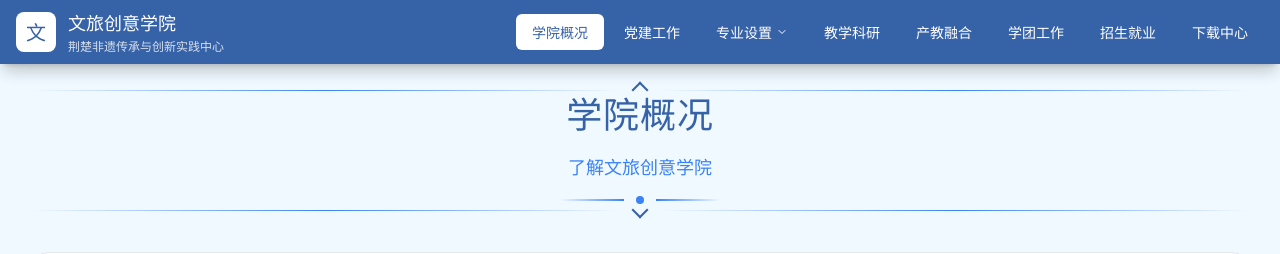
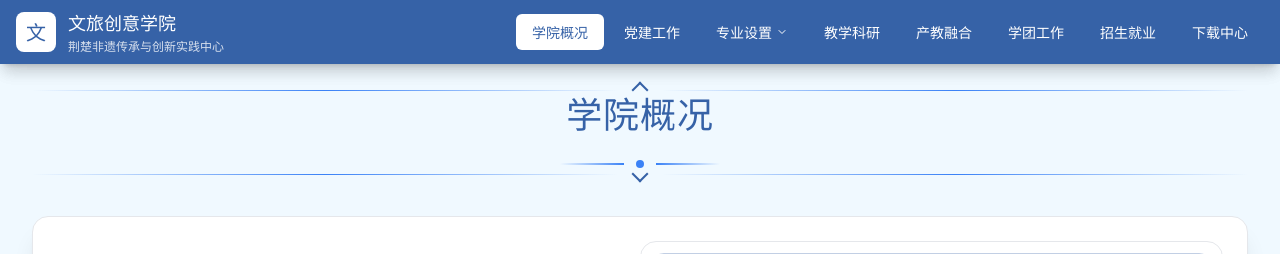
Before and after one commit to wei1kuan/wenlv-college, a React (Vite) app: page /about in a window 1280 px wide. Shown: the top 254 px of the page. Built offline with nearby package versions, Linux system fonts and the light colour scheme.

Commit message:
学院概况页面去掉副标题，SectionTitle组件支持可选subtitle

```diff
--- a/src/components/SectionTitle.tsx
+++ b/src/components/SectionTitle.tsx
@@ -2,7 +2,7 @@ import { motion } from "framer-motion";
 
 interface SectionTitleProps {
   title: string;
-  subtitle: string;
+  subtitle?: string;
 }
 
 export default function SectionTitle({ title, subtitle }: SectionTitleProps) {
@@ -26,12 +26,14 @@ export default function SectionTitle({ title, subtitle }: SectionTitleProps) {
         <h2 className="text-3xl md:text-4xl font-display font-bold text-heritage-primary tracking-wide">
           {title}
         </h2>
-        <p className="mt-4 text-lg text-heritage-secondary font-body">
-          {subtitle}
-        </p>
+        {subtitle && (
+          <p className="mt-4 text-lg text-heritage-secondary font-body">
+            {subtitle}
+          </p>
+        )}
 
         {/* 底部装饰线条 */}
-        <div className="mt-4 flex items-center justify-center gap-3">
+        <div className={`flex items-center justify-center gap-3 ${subtitle ? 'mt-4' : 'mt-6'}`}>
           <div className="w-16 h-0.5 bg-gradient-to-r from-transparent to-heritage-secondary" />
           <div className="w-2 h-2 bg-heritage-secondary rounded-full" />
           <div className="w-16 h-0.5 bg-gradient-to-l from-transparent to-heritage-secondary" />
--- a/src/pages/About.tsx
+++ b/src/pages/About.tsx
@@ -11,7 +11,7 @@ export default function About() {
 
       <main className="pt-24 pb-20">
         <div className="max-w-7xl mx-auto px-4 sm:px-6 lg:px-8">
-          <SectionTitle title="学院概况" subtitle="了解文旅创意学院" />
+          <SectionTitle title="学院概况" />
 
           {/* 学院简介 */}
           <motion.section
```
Also changed, not shown: 1 other file (tests, documents, lock files or other folders).
